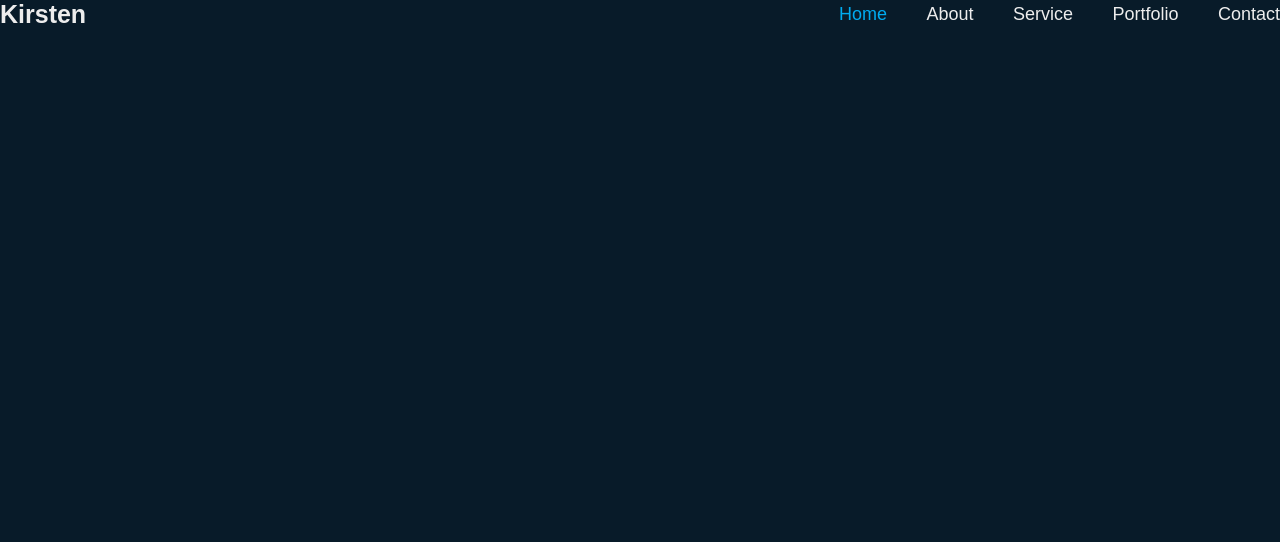
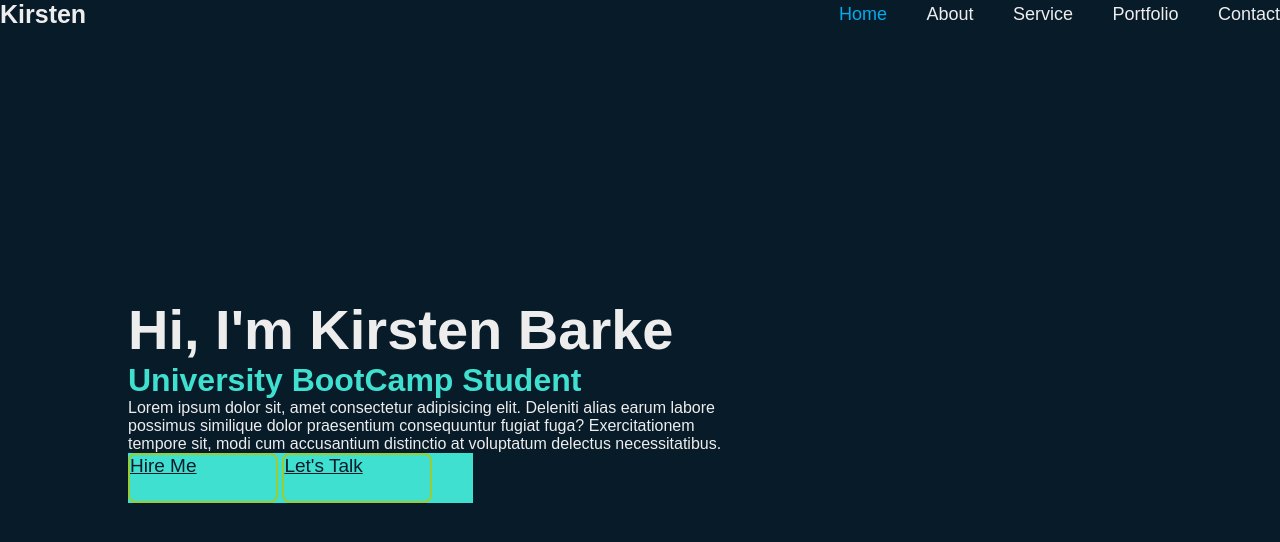
Before and after one commit to kibarke/professional-profile-remaster, a plain HTML site: page index.html in a window 1280 px wide. Drawn offline with Linux system fonts and the light colour scheme; a web font is replaced by a local one.

Commit message:
added profile and styling

```diff
--- a/assets/css/style.css
+++ b/assets/css/style.css
@@ -9,6 +9,7 @@
 
 body {
     background: #081b29;
+    color: #ededed;
 }
 
 .header {
@@ -43,3 +44,46 @@ body {
 .navbar a.active {
     color: #00abf0
 }
+
+.home {
+    height: 100vh;
+    display: flex;
+    align-items: center;
+    padding: 0 10%;
+}
+
+.home-content {
+    max-width: 600px;
+}
+
+.home-content h1 {
+    font-size: 56px;
+    font-weight: 700;
+}
+
+.home-content h3 {
+    font-size: 32px;
+    font-weight: 700;
+    color: turquoise;
+}
+
+.home-content p {
+    font-size: 16px;
+}
+
+.home-content .btn-box {
+    width: 345px;
+    height: 50px;
+    background: turquoise;
+}
+
+.btn-box a {
+    display: inline-flex;
+    width: 150px;
+    height: 100%;
+    background: turquoise;
+    border: 2px solid yellowgreen;
+    border-radius: 8px;
+    font-size: 19px;
+    color: #081b29;
+}
--- a/index.html
+++ b/index.html
@@ -18,8 +18,19 @@
             <a href="#">Portfolio</a>
             <a href="#">Contact</a>
         </nav>
+    </header>
 
-    </header>
+    <section class="home">
+        <div class="home-content">
+            <h1>Hi, I'm Kirsten Barke</h1>
+            <h3>University BootCamp Student</h3>
+            <p>Lorem ipsum dolor sit, amet consectetur adipisicing elit. Deleniti alias earum labore possimus similique dolor praesentium consequuntur fugiat fuga? Exercitationem tempore sit, modi cum accusantium distinctio at voluptatum delectus necessitatibus.</p>
+            <div class="btn-box">
+                <a href="#">Hire Me</a>
+                <a href="#">Let's Talk</a>
+            </div>
+        </div>
+    </section>
 
 </body>
 </html>
```
